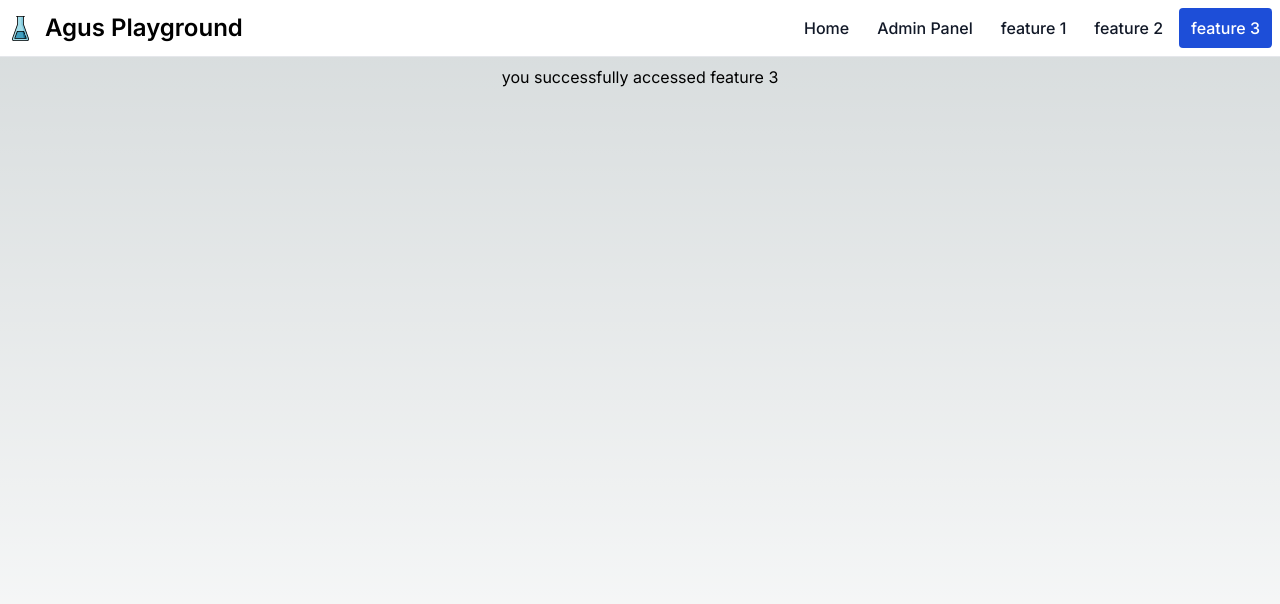
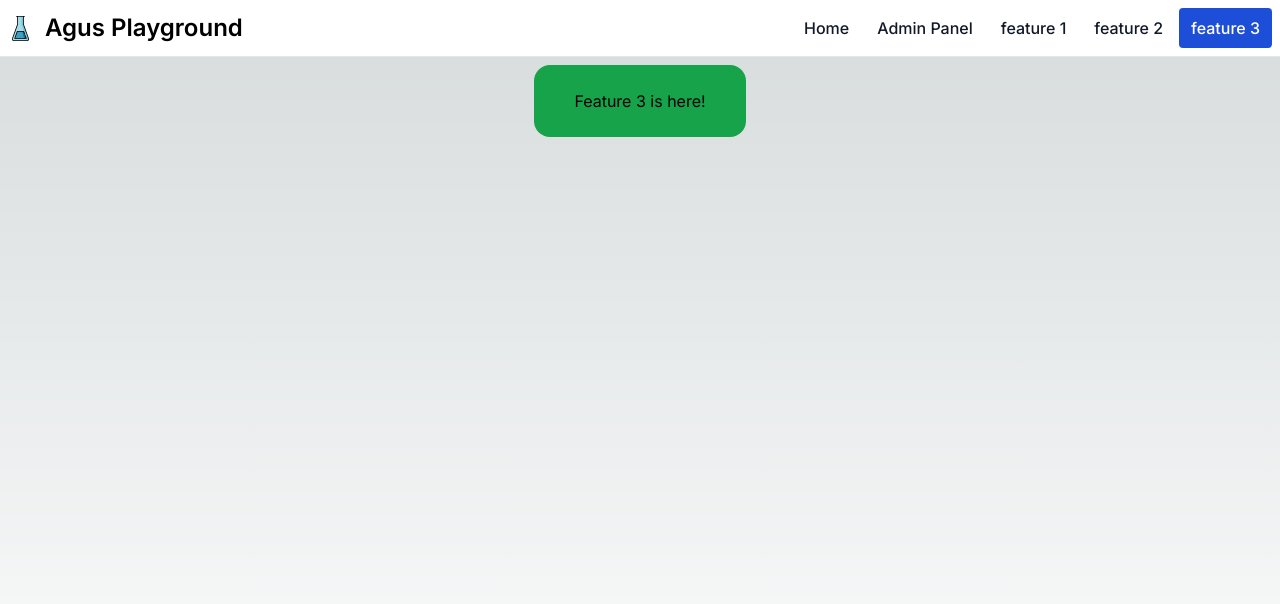
Before and after one commit to AgustinGzz/NEXTJS-POC-APP, a Next.js app: page /feature3 in a window 1280 px wide. Shown: the top 604 px of the page. Built offline with nearby package versions, Linux system fonts and the light colour scheme.

Commit message:
minor style changes for feature pages

```diff
--- a/app/feature1/page.tsx
+++ b/app/feature1/page.tsx
@@ -1,7 +1,7 @@
 const Feature1: React.FC = () => {
   return (
-    <div>
-      <p>you successfully accessed feature 1</p>
+    <div className='block p-6 px-10 bg-green-600 rounded-2xl'>
+      Feature 1 is here!
     </div>
   );
 };
--- a/app/feature2/page.tsx
+++ b/app/feature2/page.tsx
@@ -1,7 +1,7 @@
 const Feature2: React.FC = () => {
   return (
-    <div>
-      <p>you successfully accessed feature 2</p>
+    <div className='block p-6 px-10 bg-green-600 rounded-2xl'>
+      Feature 2 is here!
     </div>
   );
 };
--- a/app/feature3/page.tsx
+++ b/app/feature3/page.tsx
@@ -1,7 +1,7 @@
 const Feature3: React.FC = () => {
   return (
-    <div>
-      <p>you successfully accessed feature 3</p>
+    <div className='block p-6 px-10 bg-green-600 rounded-2xl'>
+      Feature 3 is here!
     </div>
   );
 };
```
